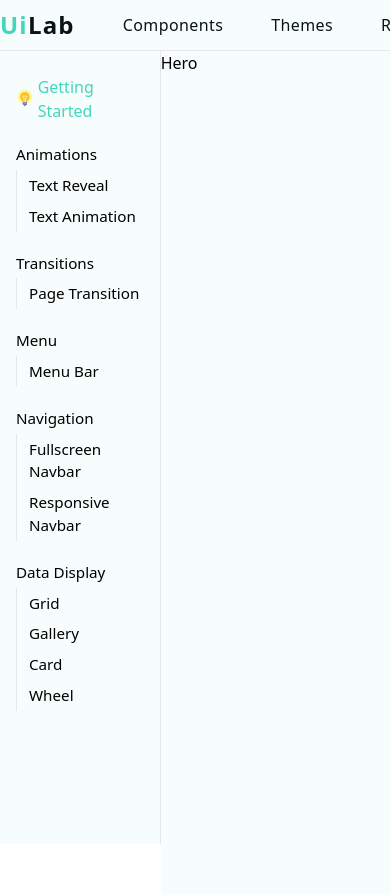
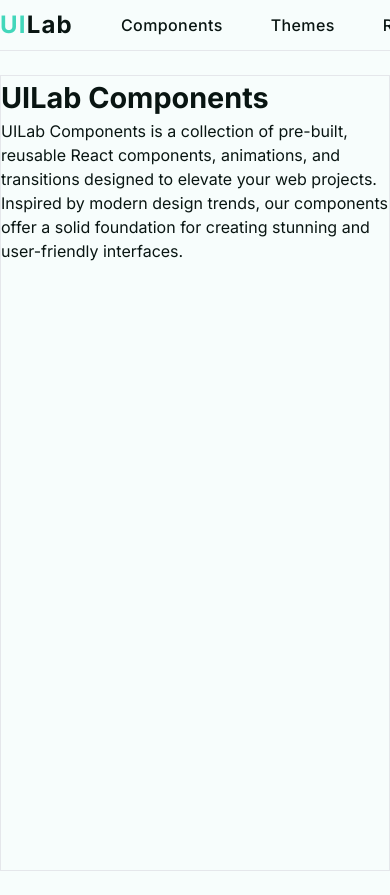
Before and after one commit to hosoocha20/uilab, a React (Vite) app: page / in a window 390 px wide. Shown: the top 895 px of the page. Built offline with nearby package versions, Linux system fonts and the light colour scheme.

Commit message:
styling components section - making sidebar responsive

```diff
--- a/src/components/Navbar.tsx
+++ b/src/components/Navbar.tsx
@@ -2,8 +2,8 @@
 
 const Navbar = () => {
   return (
-    <nav className='w-full border-b sticky top-0 h-lg-nav bg-background font-Josefin Sans  flex items-center gap-[3rem] text-text'>
-        <p className='text-[1.5rem] font-bold tracking-wider   w-[220px] text-center '><span className='text-turquoise-400'>Ui</span>Lab</p>
+    <nav className='w-full border-b sticky top-0 h-lg-nav bg-background font-inter  flex items-center gap-[3rem] text-text'>
+        <p className='text-[1.5rem] font-bold tracking-wider   w-[220px] text-center '><span className='text-turquoise-400'>UI</span>Lab</p>
         <div className='font-[500] tracking-wide flex gap-[3rem]   flex-1'>
             <p>Components</p>
             <p>Themes</p>
--- a/src/components/Sidebar.tsx
+++ b/src/components/Sidebar.tsx
@@ -3,40 +3,40 @@
 
 const Sidebar = () => {
   return (
-    <div className='text-Inter border-r bg-background w-[250px] sticky top-lg-nav left-0 h-[calc(100vh-3.2rem)] px-4 py-6 flex flex-col gap-[1rem] overflow-y-auto'>
+    <div className='hidden tablet:flex flex-col text-inter border-r bg-background w-[250px] sticky top-lg-nav left-0 h-[calc(100vh-3.2rem)] px-4 py-6   gap-[1rem] overflow-y-auto'>
         <div className='flex items-center gap-1 '>
             <FcIdea  className='text-[1.2rem]  mb-1'/>
             <p className='font-medium text-primary'>Getting Started</p>
         </div>
         <div className='text-[0.95rem]'>
             <h3 className='font-medium py-1 '>Animations</h3>
-            <div className='  *:py-1 *:pl-3 *:border-l'>
+            <div className='  *:py-1 *:pl-3 *:border-l hover:*:border-turquoise-400 *:cursor-pointer'>
                 <p>Text Reveal</p>
                 <p>Text Animation</p>
             </div>
         </div>
         <div className='text-[0.95rem]'>
             <h3 className='font-medium py-1 '>Transitions</h3>
-            <div className='  *:py-1 *:pl-3 *:border-l'>
+            <div className='  *:py-1 *:pl-3 *:border-l hover:*:border-turquoise-400 *:cursor-pointer'>
                 <p>Page Transition</p>
             </div>
         </div>
         <div className='text-[0.95rem]'>
             <h3 className='font-medium py-1 '>Menu</h3>
-            <div className='  *:py-1 *:pl-3 *:border-l'>
+            <div className='  *:py-1 *:pl-3 *:border-l hover:*:border-turquoise-400 *:cursor-pointer'>
                 <p>Menu Bar</p>
             </div>
         </div>
         <div className='text-[0.95rem]'>
             <h3 className='font-medium py-1 '>Navigation</h3>
-            <div className='  *:py-1 *:pl-3 *:border-l'>
+            <div className='  *:py-1 *:pl-3 *:border-l hover:*:border-turquoise-400 *:cursor-pointer'>
                 <p>Fullscreen Navbar</p>
                 <p>Responsive Navbar</p>
             </div>
         </div>
         <div className='text-[0.95rem]'>
             <h3 className='font-medium py-1 '>Data Display</h3>
-            <div className='  *:py-1 *:pl-3 *:border-l'>
+            <div className='  *:py-1 *:pl-3 *:border-l hover:*:border-turquoise-400 *:cursor-pointer'>
                 <p>Grid</p>
                 <p>Gallery</p>
                 <p>Card</p>
--- a/src/pages/Hero.tsx
+++ b/src/pages/Hero.tsx
@@ -1,9 +1,19 @@
-import React from 'react'
+import React from "react";
 
 const Hero = () => {
   return (
-    <div className='h-screen w-full bg-background'>Hero</div>
-  )
-}
+    <div className="font-inter h-screen flex-1 min-w-[calc(100vw-250px)] bg-background flex justify-center py-6  text-text">
+      <div className=" h-full border w-[960px] max-w-[960px]">
+        <h1 className="text-[1.8rem] font-bold">UILab Components</h1>
+        <p>
+          UILab Components is a collection of pre-built, reusable React
+          components, animations, and transitions designed to elevate your web
+          projects. Inspired by modern design trends, our components offer a
+          solid foundation for creating stunning and user-friendly interfaces.
+        </p>
+      </div>
+    </div>
+  );
+};
 
-export default Hero
+export default Hero;
--- a/tailwind.config.js
+++ b/tailwind.config.js
@@ -16,8 +16,7 @@
         'lg-p' : '2rem',
       },
       fontFamily: {
-        'Inter': 'sans-serif',
-        'Josefin Sans' : 'sans-serif'
+        'inter': ['Inter', 'sans-serif'],
       },
       colors: {
         'text': 'var(--text)',
```
